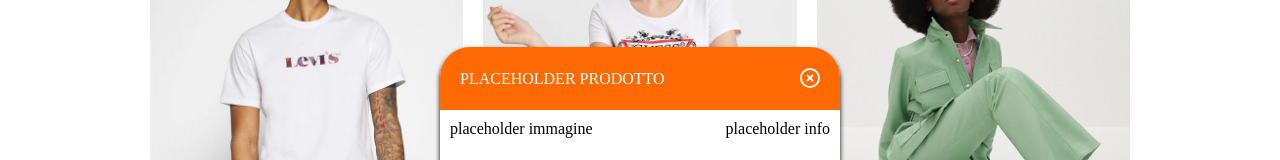
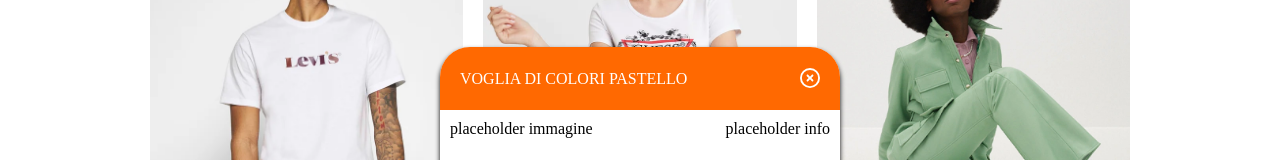
Before and after one commit to edocico/vite-boolando, a Vue app: page / in a window 1280 px wide. Both pictures are taken after a click on the element 973 px from the left and 547 px from the top of the page. Shown: the part 203-363 px from the top of the page. Built offline with nearby package versions, Linux system fonts and the light colour scheme; data requests are answered from the project's data file.

Commit message:
add producy name in modal

```diff
--- a/src/components/PageMain.vue
+++ b/src/components/PageMain.vue
@@ -14,15 +14,18 @@ export default {
       // products: store.products,
       store,
       modalOpen: false,
+      modalProduct: {},
     };
   },
   methods: {
-    showModal() {
+    showModal(product) {
       this.modalOpen = true;
       console.log("funzione");
+      this.modalProduct = product;
     },
     closeModal() {
       this.modalOpen = false;
+      this.modalProduct = {};
     },
   },
   mounted() {
@@ -55,7 +58,7 @@ export default {
     <div class="modal" v-if="modalOpen">
       <div class="card">
         <div class="card-header">
-          <p>placeholder prodotto</p>
+          <p>{{ modalProduct.name }}</p>
           <span class="cross"
             ><font-awesome-icon
               @click="closeModal"
--- a/src/components/ProductBox.vue
+++ b/src/components/ProductBox.vue
@@ -32,7 +32,7 @@ export default {
       <!-- <span class="red-label">-50%</span>
       <span class="green-label">Sostenibilità</span> -->
     </div>
-    <div class="product-info" @click="$emit('show')">
+    <div class="product-info" @click="$emit('show', item)">
       <span class="brand">{{ item.brand }}</span>
       <span class="pruduct-title">{{ item.name }}</span>
       <span class="pricetag">14,99 &euro;</span>
```
